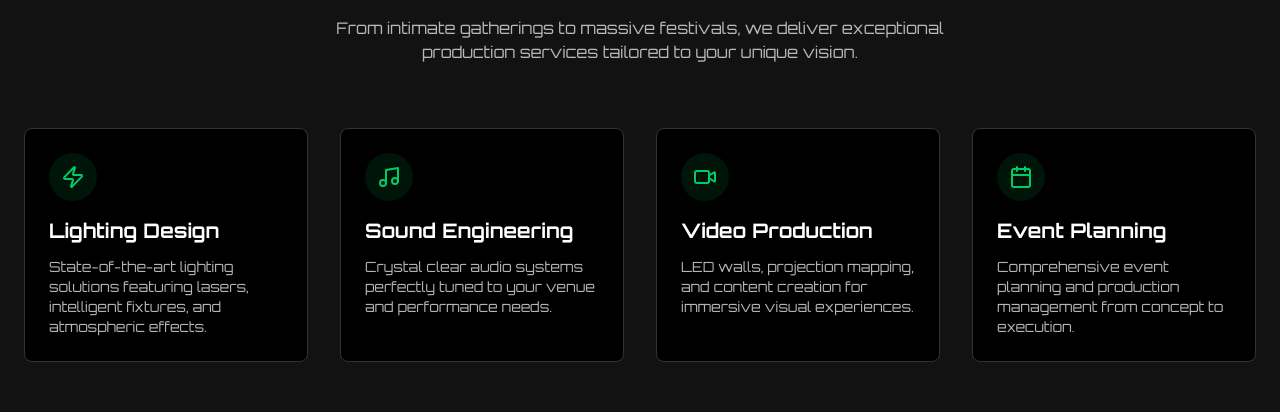
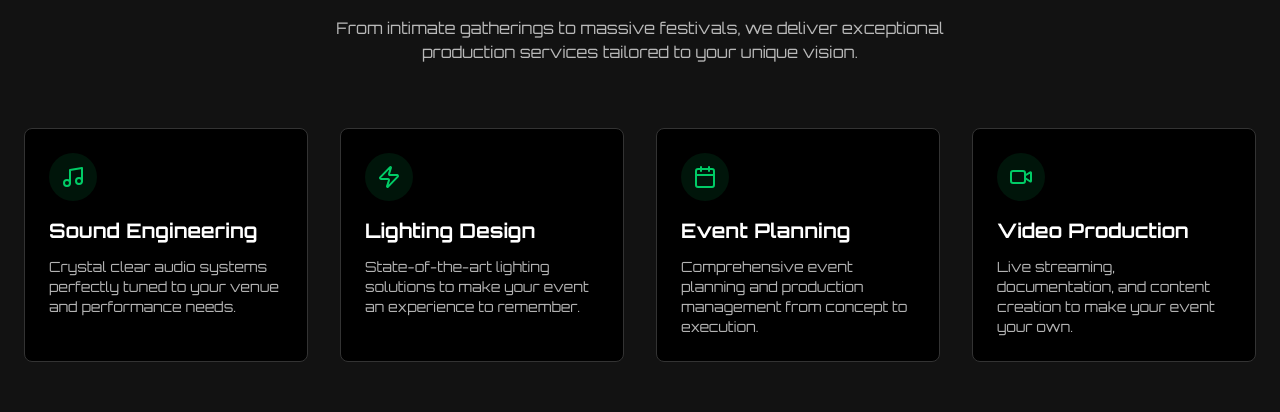
Before and after one commit to n1x1tech/sure-fire-productions-web, a React (Vite) app: page / in a window 1280 px wide. Shown: the part 920-1332 px from the top of the page. Built offline with nearby package versions, Linux system fonts and the light colour scheme.

Commit message:
Update index, services section

```diff
--- a/src/pages/Index.tsx
+++ b/src/pages/Index.tsx
@@ -138,25 +138,26 @@ const Index = () => {
 
           <div className="grid grid-cols-1 md:grid-cols-2 lg:grid-cols-4 gap-8">
             <ServiceCard
-              icon={<Zap />}
-              title="Lighting Design"
-              description="State-of-the-art lighting solutions featuring lasers, intelligent fixtures, and atmospheric effects."
-            />
-            <ServiceCard
               icon={<Music />}
               title="Sound Engineering"
               description="Crystal clear audio systems perfectly tuned to your venue and performance needs."
             />
             <ServiceCard
-              icon={<Video />}
-              title="Video Production"
-              description="LED walls, projection mapping, and content creation for immersive visual experiences."
+              icon={<Zap />}
+              title="Lighting Design"
+              description="State-of-the-art lighting solutions to make your event an experience to remember."
             />
             <ServiceCard
               icon={<Calendar />}
               title="Event Planning"
               description="Comprehensive event planning and production management from concept to execution."
             />
+            <ServiceCard
+              icon={<Video />}
+              title="Video Production"
+              description="Live streaming, documentation, and content creation to make your event your own."
+            />
+
           </div>
         </div>
       </section>
```
Also changed, not shown: 2 other files (tests, documents, lock files or other folders).
